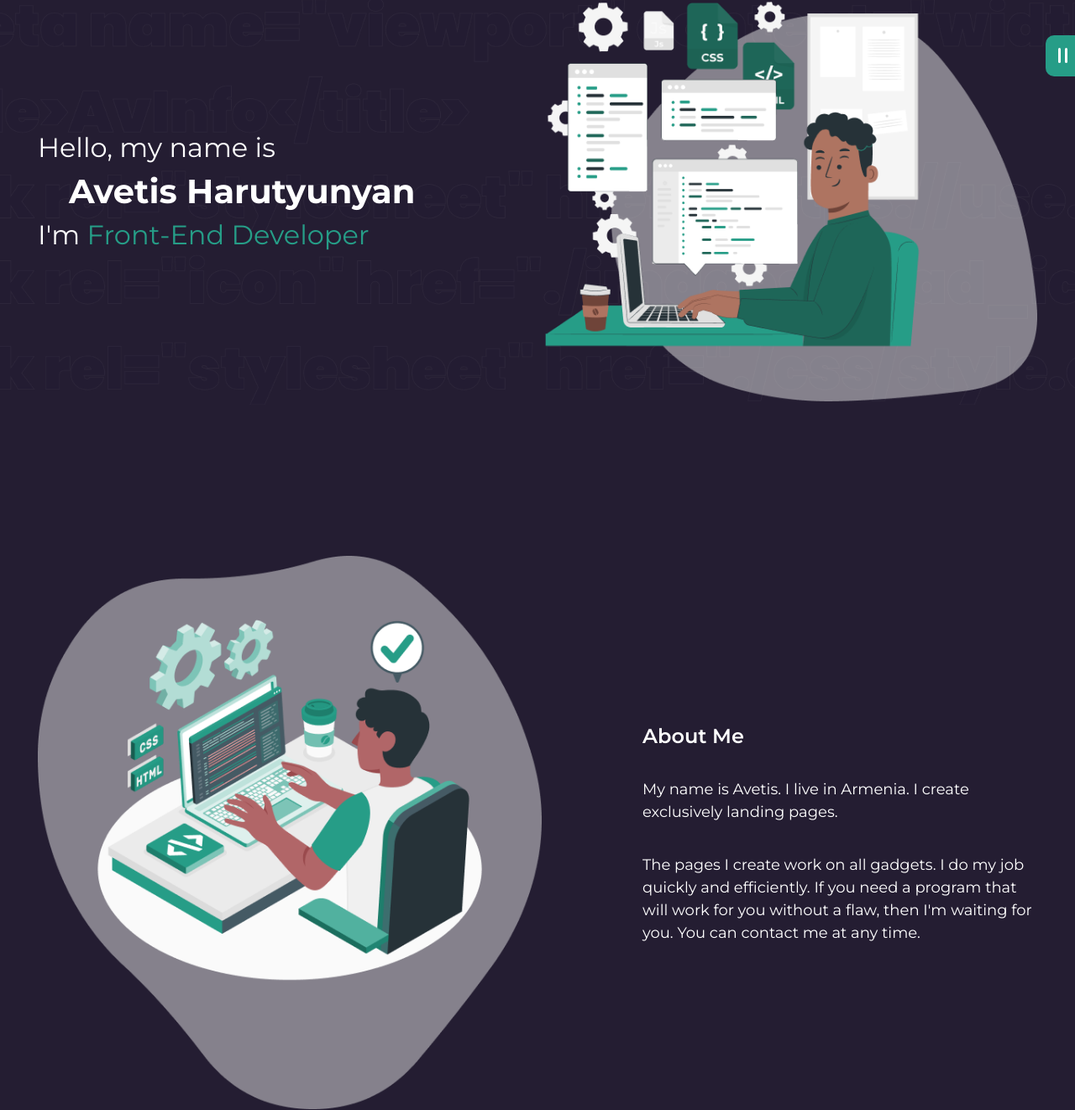
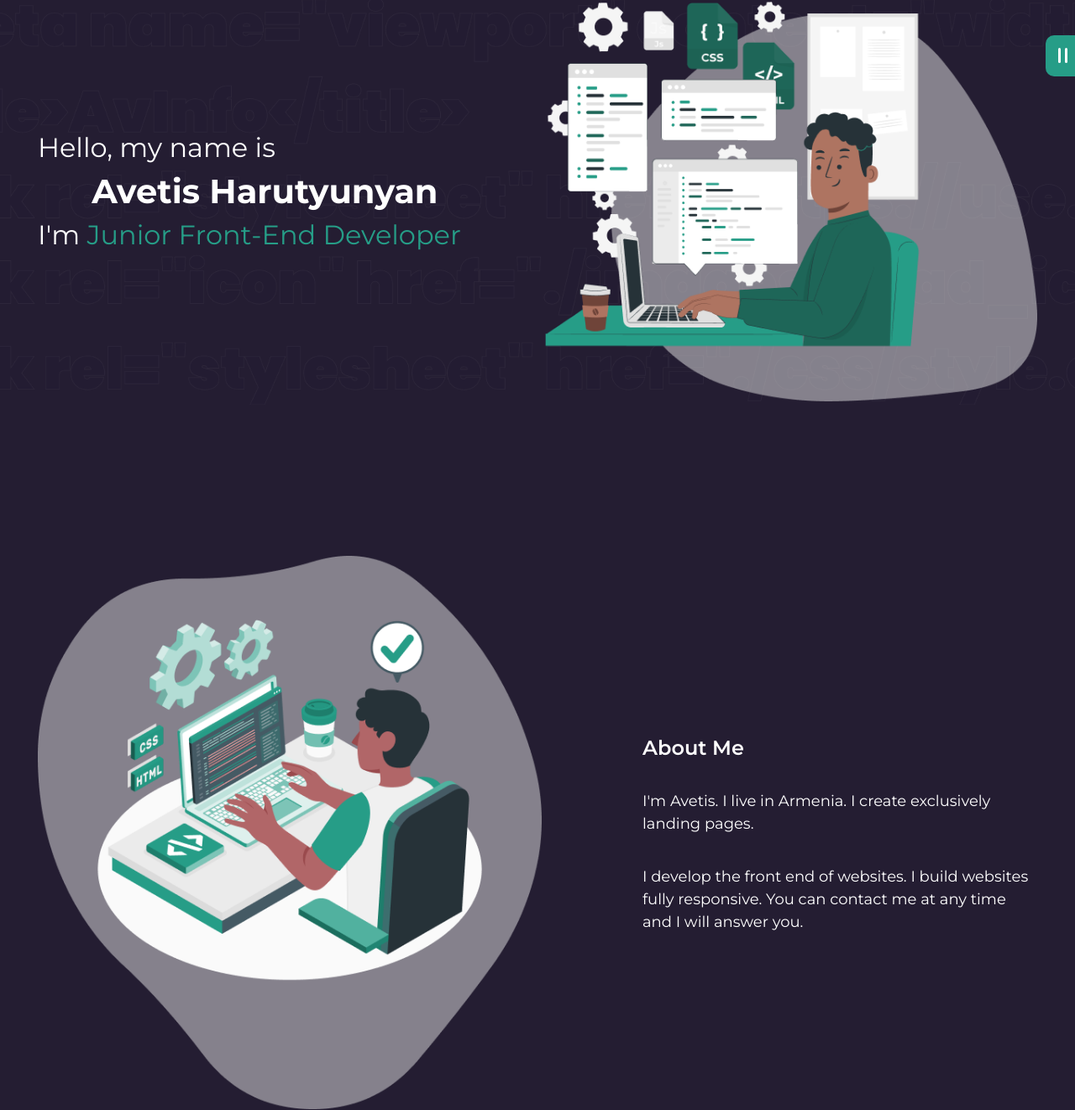
Before and after one commit to AvetisHarutyunyan/avinfo, a plain HTML site: page index.html in a window 1280 px wide. Shown: the part 278-1600 px from the top of the page at 84% size. Drawn offline with nearby package versions, Linux system fonts and the light colour scheme.

Commit message:
Junior Front-End Developer 11.07.2023:

```diff
--- a/index.html
+++ b/index.html
@@ -65,7 +65,7 @@
                 <div class="header__content_info">
                     <p class="info">Hello, my name is</p>
                     <h3 class="name">Avetis Harutyunyan</h3>
-                    <p class="info">I'm <span>Front-End Developer</span></p>
+                    <p class="info">I'm <span>Junior Front-End Developer</span></p>
                 </div>
 
                 <div class="header__content_image">
@@ -88,7 +88,7 @@
                 <p class="play_and_stop__text">Stop</p>
             </div>
             <audio class="music_mp3" autoplay loop>
-                <source src="./songs/gorgeouz_beats__xArthur_Melkonyan.mp3" type="audio/mpeg">
+                <source src="./songs/Lofi_Type_Beat_ Rain.mp3" type="audio/mpeg">
             </audio>
         </div>
 
@@ -102,13 +102,13 @@
                     <div class="about__text_item">
                         <h1 class="title">About Me</h1>
                         <p class="about__text">
-                            My name is Avetis. I live in Armenia.
+                            I'm Avetis. I live in Armenia.
                             I create exclusively landing pages.
                         </p>
                         <p class="about__text_info">
-                            The pages I create work on all gadgets. I do my job quickly and efficiently.
-                            If you need a program that will work for you without a flaw,
-                            then I'm waiting for you. You can contact me at any time.
+                            I develop the front end of websites.
+                            I build websites fully responsive.
+                            You can contact me at any time and I will answer you.
                         </p>
                     </div>
                 </div>
```
Also changed, not shown: 3 other files.
